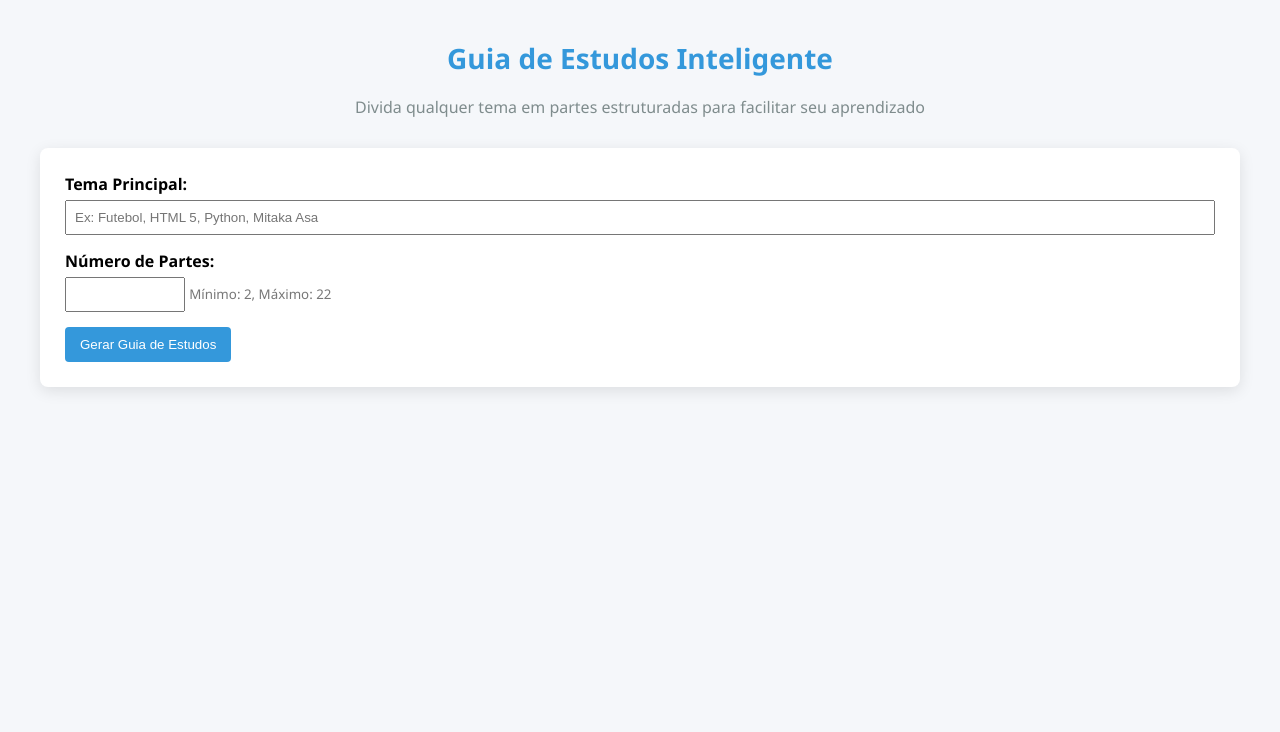
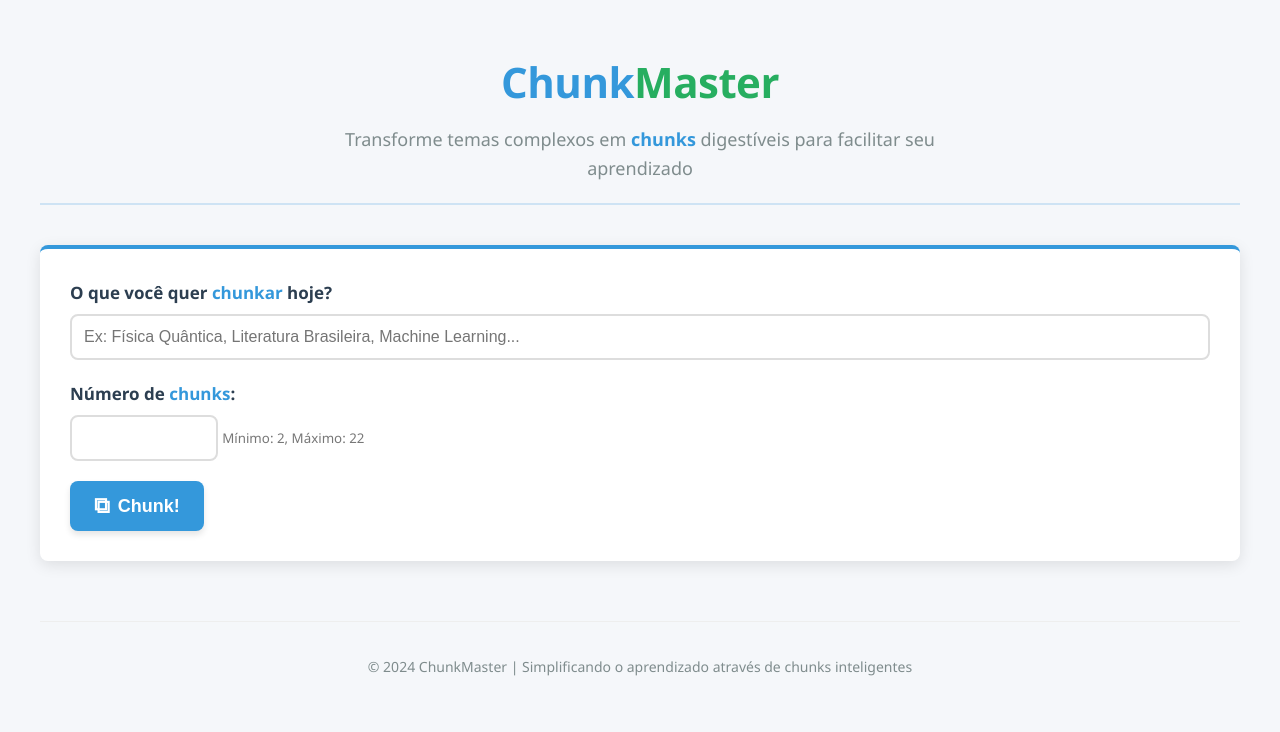
Before and after one commit to jerbss/chunker, a Django app: template templates/index.html in a window 1280 px wide. Shown: the top 732 px of the page. Run offline with Django 5.2, Linux system fonts and the light colour scheme; the template is opened without the code that fills it, so the values that code supplies are empty.

Commit message:
Add custom error page and enhance index template with new branding

```diff
--- a/main/views.py
+++ b/main/views.py
@@ -220,7 +220,7 @@ Sintetize a progressão do conhecimento através das partes e explique como elas
         else:
             error = f"Erro HTTP: {http_error}"
     except Exception as e:
-        error = str(e)
+        error = f"Ops! Não conseguimos chunkar esse tema. Erro: {str(e)}"
 
     context = {
         'result': result,
@@ -229,7 +229,8 @@ Sintetize a progressão do conhecimento através das partes e explique como elas
         'tema': tema,
         'num_partes': num_partes,
         'quota_exceeded': "429" in str(error) if error else False,
-        'has_content': bool(html_result)
+        'has_content': bool(html_result),
+        'app_title': 'ChunkMaster'  # Adicionando título da aplicação ao contexto
     }
 
     return render(request, 'index.html', context)
--- a/static/css/index.css
+++ b/static/css/index.css
@@ -1,14 +1,120 @@
-body { font-family: 'Segoe UI', Arial, sans-serif; max-width: 1200px; margin: 0 auto; padding: 20px; background-color: #f5f7fa; }
-.form-group { margin-bottom: 15px; }
-input[type="text"] { width: 100%; padding: 8px; box-sizing: border-box; }
-input[type="number"] { width: 100px; padding: 8px; }
+/* Base styles */
+:root {
+    --primary-color: #3498db;
+    --primary-dark: #2980b9;
+    --secondary-color: #27ae60;
+    --accent-color: #f39c12;
+    --text-color: #2c3e50;
+    --light-bg: #f5f7fa;
+    --card-bg: #ffffff;
+    --shadow: 0 4px 15px rgba(0,0,0,0.1);
+    --hover-shadow: 0 8px 25px rgba(0,0,0,0.15);
+    --border-radius: 8px;
+    --transition-speed: 0.3s;
+}
+
+body {
+    font-family: 'Segoe UI', Arial, sans-serif;
+    max-width: 1200px;
+    margin: 0 auto;
+    padding: 20px;
+    background-color: var(--light-bg);
+    color: var(--text-color);
+    line-height: 1.6;
+}
+
+/* Enhanced form elements */
+.form-group {
+    margin-bottom: 20px;
+}
+
+input[type="text"] {
+    width: 100%;
+    padding: 12px;
+    box-sizing: border-box;
+    border: 2px solid #ddd;
+    border-radius: var(--border-radius);
+    transition: border var(--transition-speed) ease;
+    font-size: 16px;
+}
+
+input[type="text"]:focus {
+    border-color: var(--primary-color);
+    outline: none;
+    box-shadow: 0 0 0 3px rgba(52, 152, 219, 0.2);
+}
+
+input[type="number"] {
+    width: 120px;
+    padding: 12px;
+    border: 2px solid #ddd;
+    border-radius: var(--border-radius);
+    font-size: 16px;
+    transition: border var(--transition-speed) ease;
+}
+
+input[type="number"]:focus {
+    border-color: var(--primary-color);
+    outline: none;
+    box-shadow: 0 0 0 3px rgba(52, 152, 219, 0.2);
+}
+
+/* Chunking button styles */
+.chunk-button {
+    background-color: var(--primary-color);
+    color: white;
+    border: none;
+    padding: 12px 24px;
+    border-radius: var(--border-radius);
+    cursor: pointer;
+    font-size: 18px;
+    font-weight: bold;
+    display: flex;
+    align-items: center;
+    justify-content: center;
+    transition: transform 0.2s, background-color 0.3s;
+    box-shadow: 0 4px 6px rgba(0,0,0,0.1);
+}
+
+.chunk-button:hover {
+    background-color: var(--primary-dark);
+    transform: translateY(-2px);
+    box-shadow: 0 6px 12px rgba(0,0,0,0.15);
+}
+
+.chunk-button:active {
+    transform: translateY(1px);
+    box-shadow: 0 2px 3px rgba(0,0,0,0.1);
+}
+
+.chunk-icon {
+    margin-right: 8px;
+    font-size: 22px;
+}
+
+/* Chunk text highlight */
+.chunk-text {
+    color: var(--primary-color);
+    font-weight: bold;
+}
+
+.highlight {
+    color: var(--secondary-color);
+}
+
+body { font-family: 'Segoe UI', Arial, sans-serif; max-width: 1200px; margin: 0 auto; padding: 20px; background-color: var(--light-bg); color: var(--text-color); line-height: 1.6; }
+.form-group { margin-bottom: 20px; }
+input[type="text"] { width: 100%; padding: 12px; box-sizing: border-box; border: 2px solid #ddd; border-radius: var(--border-radius); transition: border var(--transition-speed) ease; font-size: 16px; }
+input[type="text"]:focus { border-color: var(--primary-color); outline: none; box-shadow: 0 0 0 3px rgba(52, 152, 219, 0.2); }
+input[type="number"] { width: 120px; padding: 12px; border: 2px solid #ddd; border-radius: var(--border-radius); font-size: 16px; transition: border var(--transition-speed) ease; }
+input[type="number"]:focus { border-color: var(--primary-color); outline: none; box-shadow: 0 0 0 3px rgba(52, 152, 219, 0.2); }
 .result { margin-top: 20px; }
 .error { color: red; }
 .markdown-content { white-space: pre-wrap; }
 h1 { color: #2c3e50; }
 button { background-color: #3498db; color: white; border: none; padding: 10px 15px; border-radius: 4px; cursor: pointer; }
 button:hover { background-color: #2980b9; }
-label { display: block; margin-bottom: 5px; font-weight: bold; }
+label { display: block; margin-bottom: 8px; font-weight: 600; font-size: 17px; }
 
 /* Card Layout System */
 .cards-container {
@@ -19,11 +125,11 @@ label { display: block; margin-bottom: 5px; font-weight: bold; }
 }
 
 .card {
-    background-color: white;
-    border-radius: 8px;
-    box-shadow: 0 4px 15px rgba(0,0,0,0.1);
-    padding: 20px;
-    transition: all 0.3s ease;
+    background-color: var(--card-bg);
+    border-radius: var(--border-radius);
+    box-shadow: var(--shadow);
+    padding: 25px;
+    transition: transform var(--transition-speed) ease, box-shadow var(--transition-speed) ease;
     height: 100%;
     display: flex;
     flex-direction: column;
@@ -31,7 +137,7 @@ label { display: block; margin-bottom: 5px; font-weight: bold; }
 }
 
 .card:hover {
-    box-shadow: 0 8px 25px rgba(0,0,0,0.15);
+    box-shadow: var(--hover-shadow);
     transform: translateY(-5px);
 }
 
@@ -41,11 +147,11 @@ label { display: block; margin-bottom: 5px; font-weight: bold; }
 
 .card-intro {
     background-color: #f1f9ff;
-    border-left: 5px solid #3498db;
+    border-left: 5px solid var(--primary-color);
 }
 
 .card-part {
-    border-top: 5px solid #27ae60;
+    border-top: 5px solid var(--secondary-color);
 }
 
 .card-conclusion {
@@ -241,26 +347,39 @@ label { display: block; margin-bottom: 5px; font-weight: bold; }
 /* Novos estilos para o formulário */
 .form-container {
     background-color: white;
-    padding: 25px;
-    border-radius: 8px;
-    box-shadow: 0 4px 15px rgba(0,0,0,0.1);
+    padding: 30px;
+    border-radius: var(--border-radius);
+    box-shadow: var(--shadow);
     margin-bottom: 30px;
+    border-top: 4px solid var(--primary-color);
+    transition: transform var(--transition-speed) ease, box-shadow var(--transition-speed) ease;
+}
+
+.form-container:hover {
+    transform: translateY(-3px);
+    box-shadow: var(--hover-shadow);
 }
 
 .app-header {
     text-align: center;
-    margin-bottom: 30px;
+    margin-bottom: 40px;
+    padding-bottom: 20px;
+    border-bottom: 2px solid rgba(52, 152, 219, 0.2);
 }
 
 .app-header h1 {
-    font-size: 28px;
+    font-size: 42px;
     font-weight: 700;
-    color: #3498db;
+    color: var(--primary-color);
+    margin-bottom: 10px;
+    letter-spacing: -0.5px;
 }
 
 .app-header p {
     color: #7f8c8d;
-    font-size: 16px;
+    font-size: 18px;
+    max-width: 600px;
+    margin: 0 auto;
 }
 
 /* Estilo para o conteúdo de fallback */
@@ -346,3 +465,13 @@ label { display: block; margin-bottom: 5px; font-weight: bold; }
     height: 16px;
     margin-right: 5px;
 }
+
+/* Footer */
+.site-footer {
+    text-align: center;
+    padding: 20px 0;
+    margin-top: 60px;
+    border-top: 1px solid #eee;
+    color: #7f8c8d;
+    font-size: 14px;
+}
--- a/templates/index.html
+++ b/templates/index.html
@@ -1,32 +1,35 @@
 <!DOCTYPE html>
 <html>
 <head>
-    <title>Divisão de Temas com Gemini</title>
+    <title>ChunkMaster | Divide & Aprenda</title>
     {% load static %}
     <link rel="stylesheet" href="{% static 'css/index.css' %}">
+    <link rel="stylesheet" href="https://cdnjs.cloudflare.com/ajax/libs/animate.css/4.1.1/animate.min.css"/>
 </head>
 <body>
-    <div class="app-header">
-        <h1>Guia de Estudos Inteligente</h1>
-        <p>Divida qualquer tema em partes estruturadas para facilitar seu aprendizado</p>
+    <div class="app-header animate__animated animate__fadeIn">
+        <h1>Chunk<span class="highlight">Master</span></h1>
+        <p>Transforme temas complexos em <span class="chunk-text">chunks</span> digestíveis para facilitar seu aprendizado</p>
     </div>
 
-    <div class="form-container">
+    <div class="form-container animate__animated animate__fadeInUp">
         <form method="post">
             {% csrf_token %}
             <div class="form-group">
-                <label>Tema Principal:</label>
-                <input type="text" name="tema" value="{{ tema }}" required placeholder="Ex: Futebol, HTML 5, Python, Mitaka Asa">
+                <label>O que você quer <span class="chunk-text">chunkar</span> hoje?</label>
+                <input type="text" name="tema" value="{{ tema }}" required placeholder="Ex: Física Quântica, Literatura Brasileira, Machine Learning...">
             </div>
             <div class="form-group">
-                <label>Número de Partes:</label>
+                <label>Número de <span class="chunk-text">chunks</span>:</label>
                 <input type="number" name="num_partes" value="{{ num_partes }}" min="2" max="22" required>
                 <small style="color:#777;">Mínimo: 2, Máximo: 22</small>
                 <div id="parts-warning" style="display:none; color:#e74c3c; margin-top:5px;">
-                    <strong>Nota:</strong> Conteúdos com muitas partes podem levar mais tempo para gerar.
+                    <strong>Nota:</strong> Muitos chunks podem levar mais tempo para gerar.
                 </div>
             </div>
-            <button type="submit" {% if quota_exceeded %}disabled title="API indisponível no momento"{% endif %}>Gerar Guia de Estudos</button>
+            <button type="submit" class="chunk-button" {% if quota_exceeded %}disabled title="API indisponível no momento"{% endif %}>
+                <span class="chunk-icon">⧉</span> Chunk!
+            </button>
         </form>
     </div>
 
@@ -57,7 +60,7 @@
     <div class="result">
         <div class="toc" id="table-of-contents">
             <div class="toc-header">
-                <div class="toc-title">Índice Rápido</div>
+                <div class="toc-title">Navegue pelos <span class="chunk-text">chunks</span></div>
                 <button class="toc-toggle" onclick="toggleToc()">
                     <svg xmlns="http://www.w3.org/2000/svg" viewBox="0 0 20 20" fill="currentColor" id="toc-icon">
                         <path d="M6 10a2 2 0 11-4 0 2 2 0 014 0zM12 10a2 2 0 11-4 0 2 2 0 014 0zM16 12a2 2 0 100-4 2 2 0 000 4z" />
@@ -83,12 +86,16 @@
 
         <!-- Fallback content container -->
         <div id="fallback-content" class="fallback-content">
-            <h3>Conteúdo do Guia de Estudos:</h3>
+            <h3>Seu conteúdo <span class="chunk-text">chunkado</span>:</h3>
             <div class="formatted-content-visible">{{ html_result|safe }}</div>
             <button class="expand-button" onclick="toggleFallbackContent()">Expandir/Recolher</button>
         </div>
     </div>
     {% endif %}
+
+    <footer class="site-footer">
+        <p>© 2024 ChunkMaster | Simplificando o aprendizado através de chunks inteligentes</p>
+    </footer>
 
     <script>
     // Mostrar aviso para muitas partes
@@ -189,7 +196,7 @@
 
         // Extrair o título principal (h1)
         const mainTitle = content.querySelector('h1');
-        let mainTitleText = mainTitle ? mainTitle.textContent : 'Guia de Estudos';
+        let mainTitleText = mainTitle ? mainTitle.textContent : 'ChunkMaster';
 
         // Encontrar todas as seções h2
         const sections = content.querySelectorAll('h2');
@@ -375,7 +382,7 @@
         if (partCards.length > 0) {
             const partsHeader = document.createElement('div');
             partsHeader.className = 'toc-section';
-            partsHeader.textContent = 'Partes do Estudo';
+            partsHeader.textContent = 'Chunks de Estudo';
             toc.appendChild(partsHeader);
 
             // Add each part
```
Also changed, not shown: templates/500.html (added, +61 -0 lines), templates/railway_deploy.html (deleted, +0 -70 lines).
